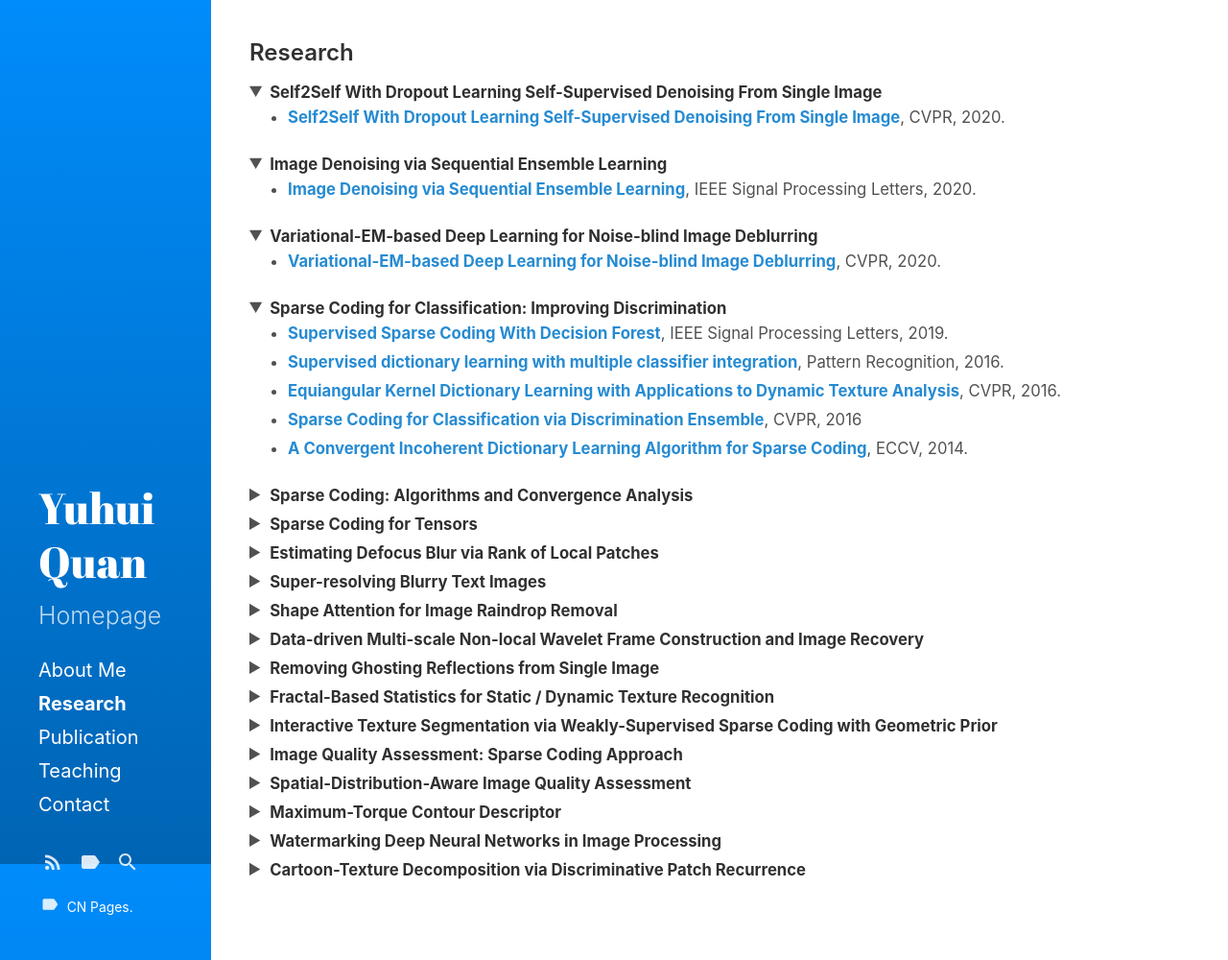
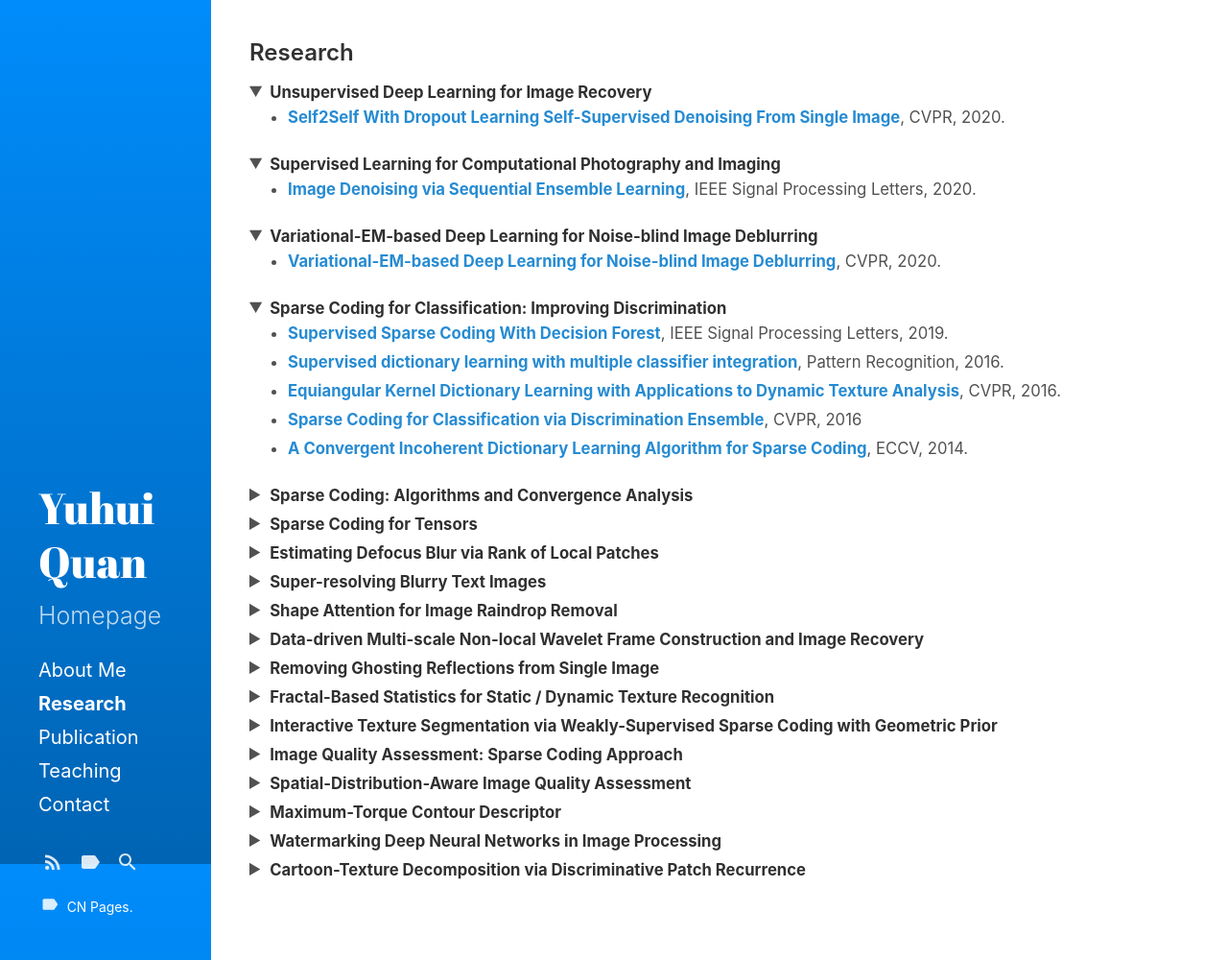
Before and after one commit to Dofboom/Dofboom.github.io, a Jekyll site: the page built from research.md, in a window 1280 px wide and 1000 px high. Shown: the whole window at 96% size. Built offline with Jekyll 4.4.1, drawn with Linux system fonts in a browser that asks for light colours.

Commit message:
Update research.md

```diff
--- a/research.md
+++ b/research.md
@@ -10,7 +10,7 @@ sidebar_link: true
 -->
 
 <details open="">
-<summary><strong><small>Self2Self With Dropout Learning Self-Supervised Denoising From Single Image </small></strong></summary>
+<summary><strong><small>Unsupervised Deep Learning for Image Recovery</small></strong></summary>
 <small>
 <ul>
 <li><strong><a href="https://github.com/csyhquan/csyhquan.github.io/raw/master/manuscript/20x-cvpr-Self2Self%20With%20Dropout%20Learning%20Self-Supervised%20Denoising%20From%20Single%20Image.pdf">Self2Self With Dropout Learning Self-Supervised Denoising From Single Image</a></strong>, CVPR, 2020.</li>
@@ -19,7 +19,7 @@ sidebar_link: true
 </details>
 
 <details open="">
-<summary><strong><small>Image Denoising via Sequential Ensemble Learning</small></strong></summary>
+<summary><strong><small>Supervised Learning for Computational Photography and Imaging</small></strong></summary>
 <small>
 <ul>
 <li><strong><a href="https://github.com/csyhquan/csyhquan.github.io/raw/master/manuscript/20-tip-Image%20Denoising%20via%20Sequential%20Ensemble%20Learning.pdf">Image Denoising via Sequential Ensemble Learning</a></strong>, IEEE Signal Processing Letters, 2020.</li>
```
